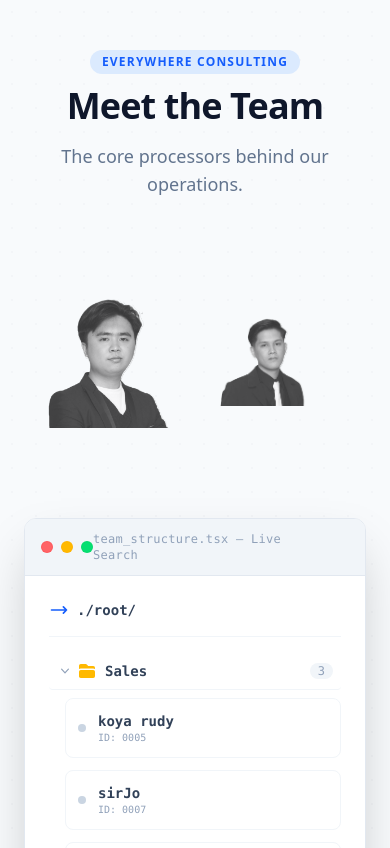
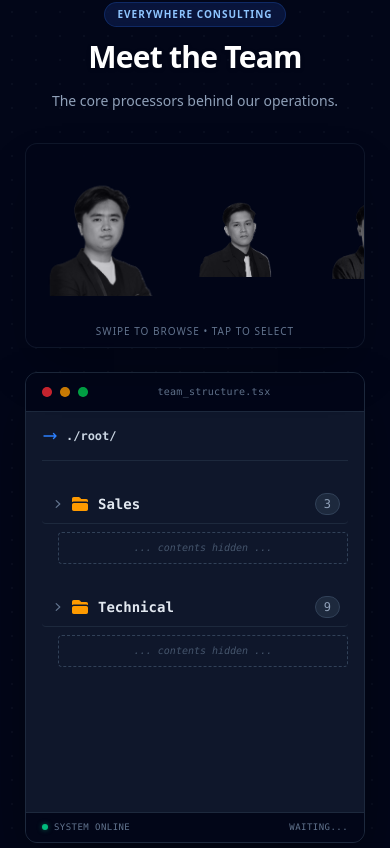
Before and after one commit to kcrosita23/ECI-INTERNSxJUNIORS, a React (Vite) app in the folder eci/: page / in a window 390 px wide. Shown: the part 8356-9204 px from the top of the page. Built offline with nearby package versions, Linux system fonts and the light colour scheme.

Commit message:
fix ui theme, mobile ui ux

```diff
--- a/eci/src/components/about.tsx
+++ b/eci/src/components/about.tsx
@@ -10,33 +10,31 @@ type TeamMember = {
 
 /* ================= DATA ================= */
 const team: TeamMember[] = [
-  { id: 1, name: "Abdul", role: "tech support", image: "/team_eci_nobg/ab.png" },
-  { id: 2, name: "don", role: "tech support", image: "/team_eci_nobg/donn.png" },
-  { id: 3, name: "jayson", role: "tech support", image: "/team_eci_nobg/jaysonn.png" },
-  { id: 4, name: "karl", role: "tech support", image: "/team_eci_nobg/Karll.png" },
+  { id: 1, name: "Abdul", role: "Technical", image: "/team_eci_nobg/ab.png" },
+  { id: 2, name: "don", role: "Technical", image: "/team_eci_nobg/donn.png" },
+  { id: 3, name: "jayson", role: "Technical", image: "/team_eci_nobg/jaysonn.png" },
+  { id: 4, name: "karl", role: "Technical", image: "/team_eci_nobg/Karll.png" },
   { id: 5, name: "koya rudy", role: "Sales", image: "/team_eci_nobg/koya rudy.png" },
-  { id: 6, name: "sirAA", role: "tech support", image: "/team_eci_nobg/sir_AA.png" },
+  { id: 6, name: "sirAA", role: "Technical", image: "/team_eci_nobg/sir_AA.png" },
   { id: 7, name: "sirJo", role: "Sales", image: "/team_eci_nobg/sir.Jo.png" },
-  { id: 8, name: "madamsher", role: "tech support", image: "/team_eci_nobg/madama sherrr.png" },
-  { id: 9, name: "oasss", role: "tech support", image: "/team_eci_nobg/Oassss.png" },
-  { id: 10, name: "kimm", role: "tech support", image: "/team_eci_nobg/kimm.png" },
+  { id: 8, name: "madamsher", role: "Technical", image: "/team_eci_nobg/madama sherrr.png" },
+  { id: 9, name: "oasss", role: "Technical", image: "/team_eci_nobg/Oassss.png" },
+  { id: 10, name: "kimm", role: "Technical", image: "/team_eci_nobg/kimm.png" },
   { id: 11, name: "cheche", role: "Sales", image: "/team_eci_nobg/cheche.png" },
-  { id: 12, name: "jaymir", role: "tech support", image: "/team_eci_nobg/jaymirr.png" },
+  { id: 12, name: "jaymir", role: "Technical", image: "/team_eci_nobg/jaymirr.png" },
 ];
 
 /* ================= COMPONENT ================= */
 export default function About() {
   const [activeId, setActiveId] = useState<number | null>(null);
 
-  // STATE: Track which folders are open.
-  const roleOrder = ["Sales", "tech support"];
-  const [openFolders, setOpenFolders] = useState<string[]>(roleOrder);
+  const roleOrder = ["Sales", "Technical"];
+  const [openFolders, setOpenFolders] = useState<string[]>([]);
 
-  // REFS: For Auto-Scrolling logic
+  // REFS
   const itemsRef = useRef<Map<number, HTMLDivElement> | null>(null);
   const lastInteraction = useRef<"image" | "list" | null>(null);
 
-  // Helper to manage the map of image DOM elements
   const getMap = () => {
     if (!itemsRef.current) {
       itemsRef.current = new Map();
@@ -46,21 +44,20 @@ export default function About() {
 
   // EFFECT 1: Auto-Scroll Image into View
   useEffect(() => {
-    // Only scroll if an ID is active AND the user triggered it from the list (not hovering the image itself)
     if (activeId && lastInteraction.current === "list") {
       const map = getMap();
       const node = map.get(activeId);
       if (node) {
         node.scrollIntoView({
           behavior: "smooth",
-          block: "nearest",
-          inline: "center", // This centers the image horizontally
+          block: "nearest", // changed to nearest for better mobile behavior
+          inline: "center",
         });
       }
     }
   }, [activeId]);
 
-  // EFFECT 2: Auto-expand folder if an image is hovered
+  // EFFECT 2: Auto-expand folder
   useEffect(() => {
     if (activeId && lastInteraction.current === "image") {
       const member = team.find((m) => m.id === activeId);
@@ -70,108 +67,133 @@ export default function About() {
     }
   }, [activeId, openFolders]);
 
-  // TOGGLE FUNCTION
   const toggleFolder = (role: string) => {
     setOpenFolders((prev) =>
       prev.includes(role)
-        ? prev.filter((r) => r !== role) // Remove (Collapse)
-        : [...prev, role] // Add (Expand)
+        ? prev.filter((r) => r !== role)
+        : [...prev, role]
     );
   };
 
   return (
-    <section className="relative w-full min-h-screen py-24 px-6 bg-slate-50 overflow-hidden text-slate-800">
+    <section className="relative w-full min-h-screen py-12 md:py-24 px-4 md:px-6 bg-slate-950 overflow-x-hidden text-slate-200 font-sans">
+
+      {/* INJECTED STYLES to hide scrollbar */}
+      <style>{`
+        .no-scrollbar::-webkit-scrollbar {
+          display: none;
+        }
+        .no-scrollbar {
+          -ms-overflow-style: none;
+          scrollbar-width: none;
+        }
+      `}</style>
 
       {/* BACKGROUND PATTERN */}
-      <div className="absolute inset-0 opacity-[0.03] pointer-events-none"
-           style={{ backgroundImage: 'radial-gradient(#475569 1px, transparent 1px)', backgroundSize: '24px 24px' }}>
+      <div className="absolute inset-0 opacity-[0.05] pointer-events-none"
+           style={{ backgroundImage: 'radial-gradient(#94a3b8 1px, transparent 1px)', backgroundSize: '24px 24px' }}>
       </div>
 
-      <div className="max-w-7xl mx-auto relative z-10">
+      <div className="w-full max-w-[95%] mx-auto relative z-10 flex flex-col">
 
         {/* HEADER */}
-        <div className="text-center mb-12">
-          <div className="inline-block mb-3 px-3 py-1 rounded-full bg-blue-100 text-blue-600 text-xs font-bold tracking-widest uppercase">
+        <div className="text-center mb-8 md:mb-12">
+          <div className="inline-block mb-3 px-3 py-1 rounded-full bg-blue-900/30 border border-blue-500/20 text-blue-300 text-[10px] md:text-xs font-bold tracking-widest uppercase backdrop-blur-sm">
             Everywhere Consulting
           </div>
-          <h1 className="text-4xl md:text-6xl font-extrabold text-slate-900 mb-4 tracking-tight">
+          <h1 className="text-3xl md:text-6xl font-extrabold text-white mb-4 tracking-tight drop-shadow-sm">
             Meet the Team
           </h1>
-          <p className="text-slate-500 max-w-2xl mx-auto text-lg">
+          <p className="text-slate-400 max-w-2xl mx-auto text-sm md:text-lg">
             The core processors behind our operations.
           </p>
         </div>
 
-        {/* IMAGES PREVIEW PANE */}
-        <div className="flex gap-4 overflow-x-auto pb-8 mb-8 px-4 no-scrollbar items-end h-[240px] scroll-smooth">
+        {/* IMAGES PREVIEW PANE - MOBILE STICKY */}
+        {/* Added sticky positioning and z-index for mobile friendliness */}
+        <div className="sticky top-2 z-30 mb-6 -mx-4 px-4 md:static md:mb-8 md:mx-0">
+          <div className="bg-slate-950/80 backdrop-blur-md rounded-xl border border-slate-800/50 shadow-2xl">
+            <div className="flex gap-4 overflow-x-auto py-4 px-4 no-scrollbar items-end h-[180px] md:h-[240px] scroll-smooth snap-x snap-mandatory">
               {team.map((member) => (
                 <div
                   key={member.id}
-              // Ref Callback to store DOM element
                   ref={(node) => {
                     const map = getMap();
-                if (node) {
-                  map.set(member.id, node);
-                } else {
-                  map.delete(member.id);
+                    if (node) map.set(member.id, node);
+                    else map.delete(member.id);
+                  }}
+                  // Tap/Click handler for mobile to select image
+                  onClick={() => {
+                      lastInteraction.current = "image";
+                      setActiveId(member.id === activeId ? null : member.id);
+                  }}
+                  onMouseEnter={() => {
+                    // Only use hover on devices that support it to prevent sticky hover states on mobile
+                    if (window.matchMedia('(hover: hover)').matches) {
+                        lastInteraction.current = "image";
+                        setActiveId(member.id);
                     }
                   }}
-              // Interaction Handlers
-              onMouseEnter={() => {
-                lastInteraction.current = "image"; // Mark interaction source
-                setActiveId(member.id);
+                  onMouseLeave={() => {
+                     if (window.matchMedia('(hover: hover)').matches) {
+                        setActiveId(null);
+                     }
                   }}
-              onMouseLeave={() => setActiveId(null)}
-              className={`min-w-[140px] relative transition-all duration-500 ease-out flex items-end justify-center cursor-pointer group
+                  className={`snap-center min-w-[120px] md:min-w-[140px] scroll-m-20 sm:scroll-m-5 relative transition-all duration-300 ease-out flex items-end justify-center cursor-pointer group
                     ${
                       activeId === member.id
-                    ? "scale-110 -translate-y-2 opacity-100 z-20"
+                        ? "scale-105 -translate-y-2 opacity-100 z-20"
                         : activeId
                         ? "opacity-30 grayscale scale-90 blur-[1px]"
-                    : "opacity-80 hover:opacity-100 scale-100 grayscale hover:grayscale-0"
+                        : "opacity-80 md:hover:opacity-100 scale-100 grayscale md:hover:grayscale-0"
                     }`}
                 >
-              {/* Tooltip */}
-              <div className={`absolute -top-8 bg-slate-800 text-white text-xs px-2 py-1 rounded opacity-0 transition-opacity duration-300 ${activeId === member.id ? "opacity-100" : "group-hover:opacity-100"}`}>
+                  <div className={`absolute -top-8 bg-blue-600 text-white text-[10px] md:text-xs px-2 py-1 rounded opacity-0 transition-opacity duration-300 shadow-lg shadow-blue-900/50 whitespace-nowrap ${activeId === member.id ? "opacity-100" : "group-hover:opacity-100"}`}>
                     {member.name}
                   </div>
 
                   <img
                     src={member.image}
                     alt={member.name}
-                className={`w-full h-48 object-contain transition-all duration-500
-                  ${activeId === member.id ? "drop-shadow-[0_10px_20px_rgba(59,130,246,0.4)]" : "drop-shadow-none"}`}
+                    className={`w-full h-36 md:h-48 object-contain transition-all duration-500
+                      ${activeId === member.id ? "drop-shadow-[0_0_15px_rgba(59,130,246,0.6)]" : "drop-shadow-none"}`}
                   />
                 </div>
               ))}
             </div>
+            {/* Mobile Helper Text */}
+            <div className="text-center text-[10px] text-slate-500 pb-2 md:hidden uppercase tracking-widest">
+                Swipe to browse • Tap to select
+            </div>
+          </div>
+        </div>
 
         {/* IDE WINDOW CONTAINER */}
-        <div className="max-w-5xl mx-auto bg-white rounded-xl shadow-2xl border border-slate-200 overflow-hidden font-mono text-sm">
+        <div className="w-full mx-auto bg-slate-900 rounded-xl shadow-2xl shadow-black/50 border border-slate-800 overflow-hidden font-mono text-sm mb-12">
 
           {/* WINDOW TITLE BAR */}
-          <div className="bg-slate-100 border-b border-slate-200 px-4 py-3 flex items-center justify-between select-none">
+          <div className="bg-slate-950 border-b border-slate-800 px-4 py-3 flex items-center justify-between select-none">
             <div className="flex items-center space-x-2">
-              <div className="w-3 h-3 rounded-full bg-red-400 border border-red-500/20"></div>
-              <div className="w-3 h-3 rounded-full bg-amber-400 border border-amber-500/20"></div>
-              <div className="w-3 h-3 rounded-full bg-green-400 border border-green-500/20"></div>
+              <div className="w-2.5 h-2.5 md:w-3 md:h-3 rounded-full bg-red-500/80 border border-red-500/20"></div>
+              <div className="w-2.5 h-2.5 md:w-3 md:h-3 rounded-full bg-amber-500/80 border border-amber-500/20"></div>
+              <div className="w-2.5 h-2.5 md:w-3 md:h-3 rounded-full bg-green-500/80 border border-green-500/20"></div>
             </div>
-            <div className="text-slate-400 text-xs font-medium tracking-wide">team_structure.tsx — Live Search</div>
-            <div className="w-10"></div>
+            <div className="text-slate-500 text-[10px] md:text-xs font-medium tracking-wide truncate ml-2">team_structure.tsx</div>
+            <div className="w-4"></div>
           </div>
 
           {/* MAIN CONTENT AREA */}
-          <div className="p-6 md:p-8 bg-white/50 relative">
+          <div className="p-4 md:p-8 bg-slate-900 relative min-h-[400px]">
 
             {/* ROOT BREADCRUMB */}
-            <div className="flex items-center text-slate-500 mb-6 select-none border-b border-slate-100 pb-4">
-              <svg xmlns="http://www.w3.org/2000/svg" fill="none" viewBox="0 0 24 24" strokeWidth={2} stroke="currentColor" className="w-5 h-5 mr-2 text-blue-600">
+            <div className="flex flex-wrap items-center text-slate-500 mb-6 select-none border-b border-slate-800 pb-4 text-xs md:text-sm">
+              <svg xmlns="http://www.w3.org/2000/svg" fill="none" viewBox="0 0 24 24" strokeWidth={2} stroke="currentColor" className="w-4 h-4 md:w-5 md:h-5 mr-2 text-blue-500">
                 <path strokeLinecap="round" strokeLinejoin="round" d="M17.25 8.25L21 12m0 0l-3.75 3.75M21 12H3" />
               </svg>
-              <span className="font-bold text-slate-700">./root/</span>
+              <span className="font-bold text-slate-300">./root/</span>
               {activeId && (
-                 <span className="ml-2 text-blue-500 bg-blue-50 px-2 rounded animate-pulse">
-                    -- locating member id: {activeId}...
+                 <span className="ml-2 text-blue-400 bg-blue-500/10 border border-blue-500/20 px-2 rounded animate-pulse truncate max-w-[150px]">
+                   -- locating id: {activeId}...
                  </span>
               )}
             </div>
@@ -183,73 +205,78 @@ export default function About() {
                     const membersInRole = team.filter((m) => m.role === role);
                     if (membersInRole.length === 0) return null;
 
-                    const innerGridClass = "grid-cols-1 sm:grid-cols-2 md:grid-cols-3 lg:grid-cols-4";
+                    const innerGridClass = "grid-cols-1 sm:grid-cols-2 md:grid-cols-3 lg:grid-cols-4 xl:grid-cols-5 2xl:grid-cols-6";
                     const isOpen = openFolders.includes(role);
 
                     return (
                         <div key={role} className="relative group w-full">
 
-                            {/* CLICKABLE ROLE FOLDER HEADER */}
+                            {/* CLICKABLE ROLE FOLDER HEADER - Increased Touch Target */}
                             <div
                                 onClick={() => toggleFolder(role)}
-                                className="flex items-center mb-2 pb-2 border-b border-slate-100 cursor-pointer hover:bg-slate-50 rounded px-2 transition-colors select-none"
+                                className="flex items-center mb-2 pb-2 pt-2 border-b border-slate-800 cursor-pointer active:bg-slate-800 md:hover:bg-slate-800 rounded px-2 transition-colors select-none"
                             >
                                 <svg
                                     xmlns="http://www.w3.org/2000/svg"
                                     viewBox="0 0 20 20"
                                     fill="currentColor"
-                                    className={`w-4 h-4 text-slate-400 mr-1 transition-transform duration-200 ${isOpen ? "rotate-90" : "rotate-0"}`}
+                                    className={`w-4 h-4 text-slate-500 mr-1 transition-transform duration-200 ${isOpen ? "rotate-90" : "rotate-0"}`}
                                 >
                                     <path fillRule="evenodd" d="M7.21 14.77a.75.75 0 01.02-1.06L11.168 10 7.23 6.29a.75.75 0 111.04-1.08l4.5 4.25a.75.75 0 010 1.08l-4.5 4.25a.75.75 0 01-1.06-.02z" clipRule="evenodd" />
                                 </svg>
-                                <svg xmlns="http://www.w3.org/2000/svg" viewBox="0 0 20 20" fill="currentColor" className="w-5 h-5 text-amber-400 mr-2">
+                                <svg xmlns="http://www.w3.org/2000/svg" viewBox="0 0 20 20" fill="currentColor" className="w-5 h-5 text-amber-500 mr-2">
                                     <path d="M3.75 3A1.75 1.75 0 002 4.75v3.26a3.235 3.235 0 011.75-.51h12.5c.644 0 1.245.188 1.75.51V6.75A1.75 1.75 0 0016.25 5h-4.836a.25.25 0 01-.177-.073L9.823 3.513A1.75 1.75 0 008.586 3H3.75zM3.75 9A1.75 1.75 0 002 10.75v4.5c0 .966.784 1.75 1.75 1.75h12.5A1.75 1.75 0 0018 15.25v-4.5A1.75 1.75 0 0016.25 9H3.75z" />
                                 </svg>
-                                <span className="font-bold text-slate-700">{role}</span>
-                                <span className="ml-auto text-xs bg-slate-100 text-slate-400 px-2 rounded-full">
+                                <span className="font-bold text-slate-200 text-sm md:text-base">{role}</span>
+                                <span className="ml-auto text-xs bg-slate-800 text-slate-400 px-2 py-0.5 rounded-full border border-slate-700">
                                     {membersInRole.length}
                                 </span>
                             </div>
 
                             {/* COLLAPSIBLE CONTENTS */}
                             {isOpen && (
-                                <div className={`grid ${innerGridClass} gap-3 animate-in fade-in slide-in-from-top-2 duration-200 pl-4`}>
+                                <div className={`grid ${innerGridClass} gap-3 animate-in fade-in slide-in-from-top-2 duration-200 pl-2 md:pl-4`}>
                                     {membersInRole.map((member) => {
                                         const isActive = activeId === member.id;
                                         return (
                                             <div
                                                 key={member.id}
-                                                // Interaction Handlers for List
+                                                // Handle Interaction: Tap on mobile, Hover on desktop
+                                                onClick={() => {
+                                                    lastInteraction.current = "list";
+                                                    setActiveId(isActive ? null : member.id);
+                                                }}
                                                 onMouseEnter={() => {
-                                                  lastInteraction.current = "list"; // Mark interaction source
+                                                   if (window.matchMedia('(hover: hover)').matches) {
+                                                      lastInteraction.current = "list";
                                                       setActiveId(member.id);
+                                                   }
                                                 }}
-                                                onMouseLeave={() => setActiveId(null)}
-                                                onClick={() => setActiveId(isActive ? null : member.id)}
+                                                onMouseLeave={() => {
+                                                   if (window.matchMedia('(hover: hover)').matches) {
+                                                      setActiveId(null);
+                                                   }
+                                                }}
                                                 className={`
                                                     relative cursor-pointer p-3 rounded-lg border transition-all duration-200
                                                     ${isActive
-                                                        ? "bg-blue-50 border-blue-400 shadow-md ring-1 ring-blue-200 scale-105 z-10"
-                                                        : "bg-white border-slate-100 hover:border-blue-200 hover:bg-slate-50 hover:shadow-sm"
+                                                        ? "bg-blue-500/10 border-blue-500/50 shadow-[0_0_15px_rgba(59,130,246,0.15)] ring-1 ring-blue-500/30 scale-[1.02] md:scale-105 z-10"
+                                                        : "bg-slate-800/40 border-slate-800 active:bg-slate-800 md:hover:border-slate-600 md:hover:bg-slate-800 md:hover:shadow-md"
                                                     }
                                                 `}
                                             >
                                                 <div className="flex items-center space-x-3">
-                                                    {/* Status Dot */}
-                                                    <div className={`w-2 h-2 rounded-full flex-shrink-0 ${isActive ? "bg-blue-500 animate-pulse" : "bg-slate-300"}`} />
-
+                                                    <div className={`w-2 h-2 rounded-full flex-shrink-0 ${isActive ? "bg-blue-400 animate-pulse shadow-[0_0_8px_rgba(96,165,250,0.8)]" : "bg-slate-600"}`} />
                                                     <div className="min-w-0 flex-1">
-                                                        <p className={`text-sm font-semibold truncate ${isActive ? "text-blue-700" : "text-slate-700"}`}>
+                                                        <p className={`text-sm font-semibold truncate ${isActive ? "text-blue-300" : "text-slate-300"}`}>
                                                             {member.name}
                                                         </p>
-                                                        <p className="text-[10px] text-slate-400 truncate">
+                                                        <p className="text-[10px] text-slate-500 truncate">
                                                             ID: {member.id.toString().padStart(4, '0')}
                                                         </p>
                                                     </div>
-
-                                                    {/* LOCATED INDICATOR */}
                                                     {isActive && (
-                                                        <div className="text-[10px] font-bold text-blue-600 bg-blue-100 px-1.5 py-0.5 rounded animate-bounce">
+                                                        <div className="text-[10px] font-bold text-blue-300 bg-blue-500/20 border border-blue-500/20 px-1.5 py-0.5 rounded animate-bounce">
                                                             FOUND
                                                         </div>
                                                     )}
@@ -262,7 +289,7 @@ export default function About() {
 
                             {/* COLLAPSED STATE PLACEHOLDER */}
                             {!isOpen && (
-                                <div className="ml-4 h-8 bg-slate-50/50 border border-dashed border-slate-200 rounded flex items-center justify-center text-[10px] text-slate-400 italic">
+                                <div className="ml-4 h-8 bg-slate-900 border border-dashed border-slate-700 rounded flex items-center justify-center text-[10px] text-slate-600 italic">
                                     ... contents hidden ...
                                 </div>
                             )}
@@ -273,15 +300,14 @@ export default function About() {
 
           </div>
 
-          {/* STATUS BAR FOOTER */}
-          <div className="bg-slate-800 text-slate-400 px-4 py-1.5 flex justify-between text-[10px] uppercase tracking-wider select-none">
+          <div className="bg-slate-950 text-slate-500 border-t border-slate-800 px-4 py-2 flex justify-between text-[9px] md:text-[10px] uppercase tracking-wider select-none">
              <div className="flex space-x-4">
-               <span className="flex items-center"><span className="w-1.5 h-1.5 rounded-full bg-green-500 mr-1.5"></span>
+               <span className="flex items-center"><span className="w-1.5 h-1.5 rounded-full bg-emerald-500 mr-1.5 shadow-[0_0_5px_rgba(16,185,129,0.5)]"></span>
                   {activeId ? "Target Acquired" : "System Online"}
                </span>
              </div>
              <div>
-                {activeId ? `LOCATING: Member_ID_${activeId}` : "Waiting for input..."}
+                {activeId ? `ID: ${activeId}` : "Waiting..."}
              </div>
           </div>
 
```
Lines whose indentation alone changed are shown as unchanged.
